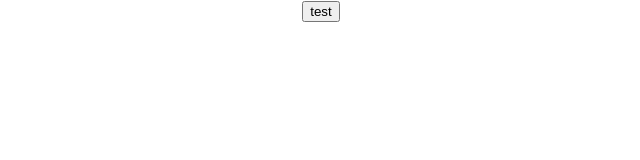
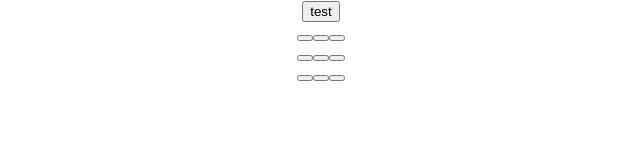
Before and after one commit to SchoolOfCode/noughts-and-crosses-plan-vic-adriana-and-linda-room-5, a React (Create React App) app in the folder naughtsandcrosses/: page / in a window 1280 px wide. Shown: the top 160 px of the page, without its empty margins (319-959 px from the left). Built offline with nearby package versions, Linux system fonts and the light colour scheme.

Commit message:
added state to App

```diff
--- a/naughtsandcrosses/src/Components/App/App.js
+++ b/naughtsandcrosses/src/Components/App/App.js
@@ -1,10 +1,28 @@
+//array will be a Board
 import "./App.css";
 import Square from "../Square";
+import { useState } from "react";
+import Board from "../Board";
 
 function App() {
+  const [game, setGame] = useState([
+    null,
+    null,
+    null,
+    null,
+    null,
+    null,
+    null,
+    null,
+    null,
+  ]);
+
+  const [isPlayerX, setIsPlayerX] = useState(true);
+
   return (
     <div className="App">
       <Square value="test"></Square>
+      <Board></Board>
     </div>
   );
 }
--- a/naughtsandcrosses/src/Components/Board/index.js
+++ b/naughtsandcrosses/src/Components/Board/index.js
@@ -0,0 +1,26 @@
+// creating component Board with
+//  - props (make a move, board)
+//  - renders square
+import Square from "../Square/index";
+
+export default function Board({ onClick, gameState }) {
+  return (
+    <>
+      <div>
+        <Square />
+        <Square />
+        <Square />
+      </div>
+      <div>
+        <Square />
+        <Square />
+        <Square />
+      </div>
+      <div>
+        <Square />
+        <Square />
+        <Square />
+      </div>
+    </>
+  );
+}
```
